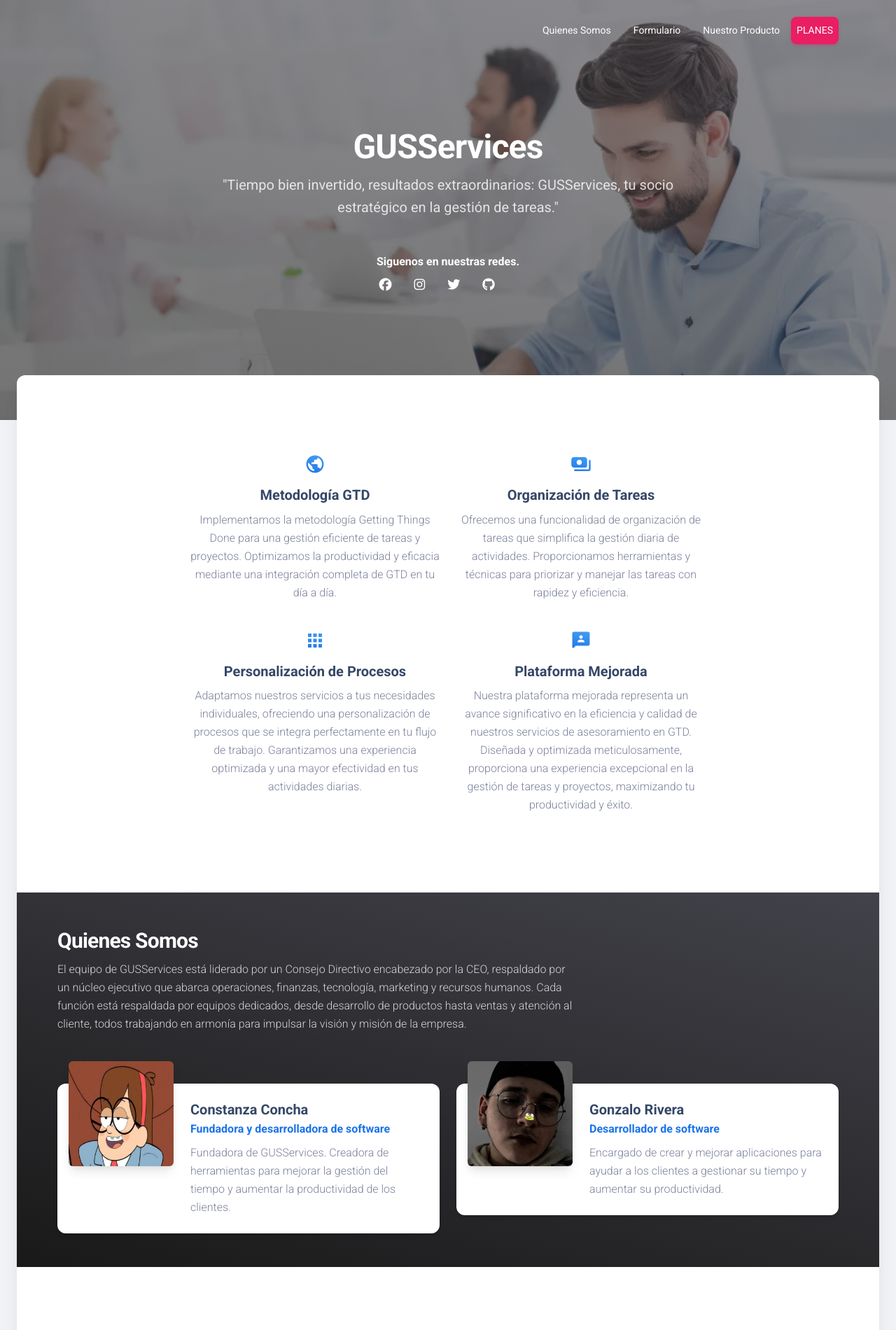
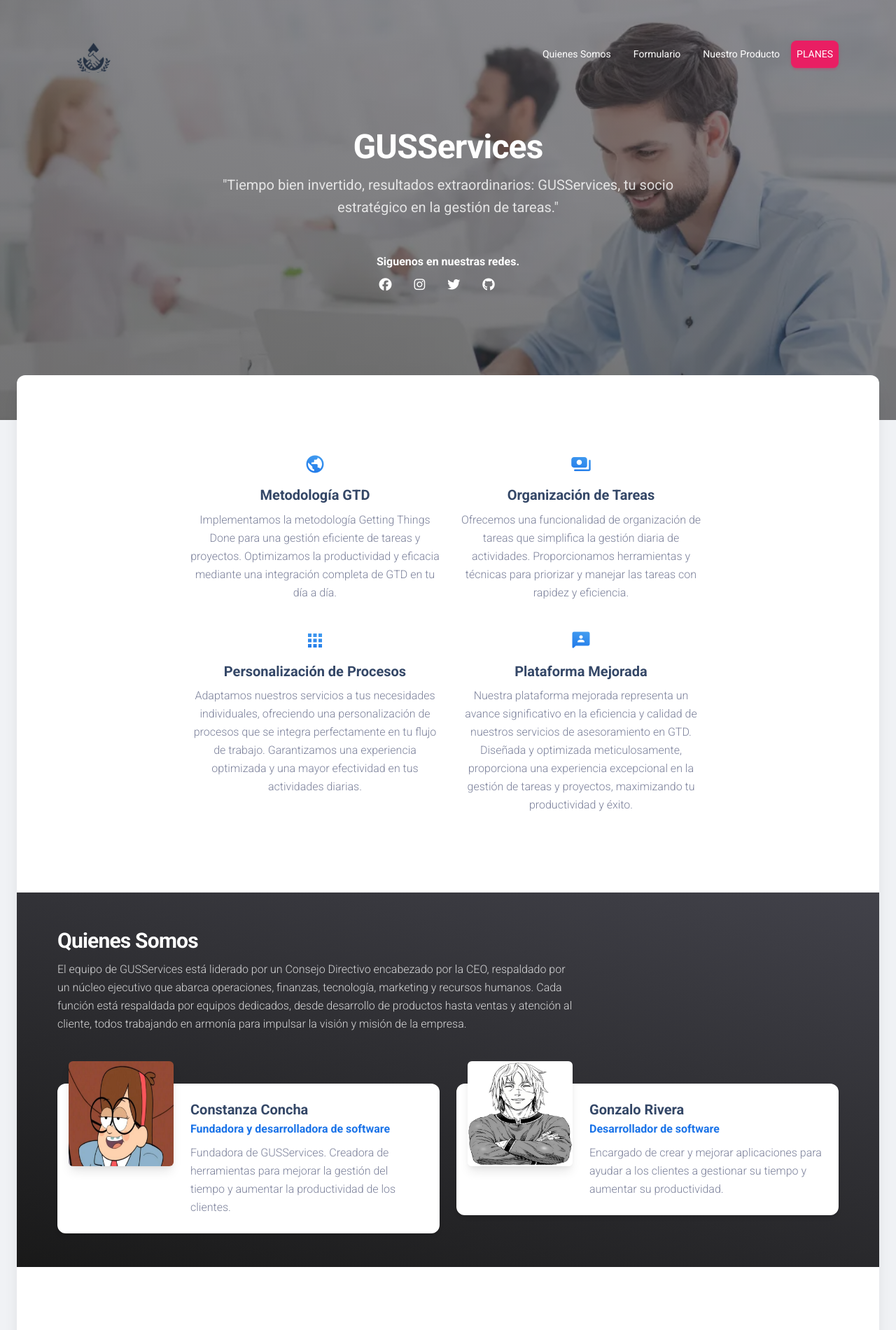
Before and after one commit to GUSServices/GUSService.github.io, a website: page index.html in a window 1280 px wide. Shown: the top 1900 px of the page at 70% size. Drawn offline with Linux system fonts and the light colour scheme; some packages are replaced by stand-ins of ours.

Commit message:
alpha 0.5, logo

```diff
--- a/index.html
+++ b/index.html
@@ -41,6 +41,12 @@
   <!-- Navbar Transparent -->
 <nav class="navbar navbar-expand-lg position-absolute top-0 z-index-3 w-100 shadow-none my-3 navbar-transparent">
   <div class="container">
+    <!-- Logo de la empresa -->
+    <a class="navbar-brand" rel="tooltip" title="Designed and Coded by Creative Tim" data-placement="bottom">
+      <img src="fotos/descargar-fotor-bg-remover-20240427163457.png" alt="Nombre de la empresa" style="max-width: 110px; height: auto;">
+    </a>
+
+    <!-- Botón de hamburguesa para dispositivos móviles -->
     <button class="navbar-toggler shadow-none ms-2" type="button" data-bs-toggle="collapse" data-bs-target="#navigation" aria-controls="navigation" aria-expanded="false" aria-label="Toggle navigation">
       <span class="navbar-toggler-icon mt-2">
         <span class="navbar-toggler-bar bar1"></span>
@@ -48,6 +54,8 @@
         <span class="navbar-toggler-bar bar3"></span>
       </span>
     </button>
+
+    <!-- Menú de navegación -->
     <div class="collapse navbar-collapse w-100 pt-3 pb-2 py-lg-0 ms-lg-12 ps-lg-5" id="navigation">
       <ul class="navbar-nav navbar-nav-hover ms-auto">
         <li class="nav-item dropdown dropdown-hover mx-2 ms-lg-6">
@@ -75,6 +83,7 @@
     </div>
   </div>
 </nav>
+
 
   <!-- End Navbar -->
   <!-- -------- START HEADER 7 w/ text and video ------- -->
@@ -190,7 +199,7 @@
                 <div class="col-lg-4 col-md-6 col-12 mt-n5">
                   <a href="javascript:;">
                     <div class="p-3 pe-md-0">
-                      <img class="w-100 border-radius-md shadow-lg" src="fotos/YoMeritos.jpg" alt="image">
+                      <img class="w-100 border-radius-md shadow-lg" src="fotos/thorfinn.jpg" alt="image">
                     </div>
                   </a>
                 </div>
```
Also changed, not shown: fotos/descargar-fotor-bg-remover-20240427163457.png (added), fotos/logo.png (added), fotos/thorfinn.jpg (added). Lines whose indentation alone changed are shown as unchanged.
